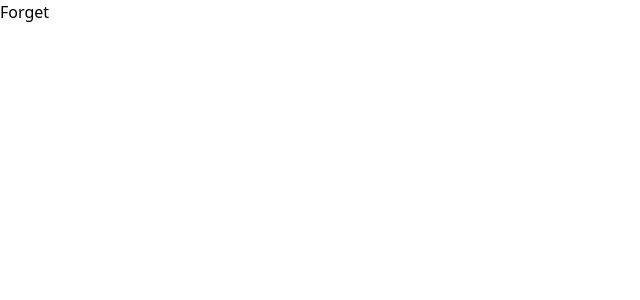
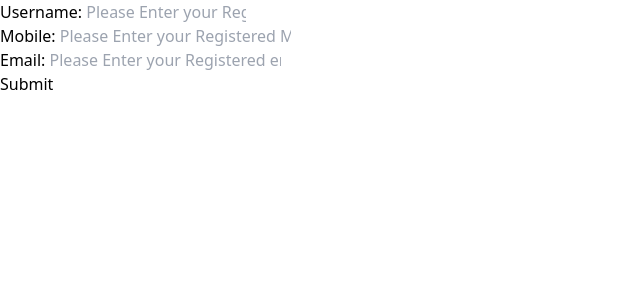
Before and after one commit to shashankdv1/Ecommerce-Website, a React (Create React App) app: page /Forget in a window 1280 px wide. Shown: the top 300 px of the page, without its empty margins (0-640 px from the left). Built offline with nearby package versions, Linux system fonts and the light colour scheme.

Commit message:
Changes and rectification in category pages code

```diff
--- a/src/Pages/AutoMobile.jsx
+++ b/src/Pages/AutoMobile.jsx
@@ -11,7 +11,7 @@ function AutoMobile()
     axios
       .get("http://localhost:8000/Categories/AutoMobile")
       .then((response) => {
-        if (response.data.success && response.data.eItems) {
+        if (response.data.success && response.data.AutoMobileItems) {
           setautoMobileItems(response.data.AutoMobileItems);
         } else {
           setError("No AutoMobile Items found");
--- a/src/Pages/Books.jsx
+++ b/src/Pages/Books.jsx
@@ -11,7 +11,7 @@ function Books()
     axios
       .get("http://localhost:8000/Categories/Books")
       .then((response) => {
-        if (response.data.success && response.data.eItems) {
+        if (response.data.success && response.data.BookItems) {
           setbookItems(response.data.BookItems);
         } else {
           setError("No Book Items found");
--- a/src/Pages/Forget.jsx
+++ b/src/Pages/Forget.jsx
@@ -2,10 +2,14 @@
 function Forget()
 {
 return(<>
-
-<h1>Forget</h1>
-
-
+<div>
+<form>
+    <label for="username">Username: </label><input class="w-40"name="username" type="text" placeholder="Please Enter your Registered username of lost account" /><br />
+    <label for="Number">Mobile: </label><input name="Number" type="text" placeholder="Please Enter your Registered Mobile Number of lost account" required/><br />
+    <label for="Email">Email: </label><input name="Email" type="text" placeholder="Please Enter your Registered email of lost account" /><br />
+    <button type="submit" >Submit</button>
+</form>
+</div>
 </>)
 }
 
--- a/src/Pages/Groceries.jsx
+++ b/src/Pages/Groceries.jsx
@@ -11,8 +11,8 @@ function Groceries()
     axios
       .get("http://localhost:8000/Categories/Groceries")
       .then((response) => {
-        if (response.data.success && response.data.eItems) {
-          setgroceryItems(response.data.BookItems);
+        if (response.data.success && response.data.GroceryItems) {
+          setgroceryItems(response.data.GroceryItems);
         } else {
           setError("No Grocery Items found");
         }
--- a/src/Pages/HomeAppliances.jsx
+++ b/src/Pages/HomeAppliances.jsx
@@ -10,8 +10,8 @@ function HomeAppliances() {
     axios
       .get("http://localhost:8000/Categories/Electronics")
       .then((response) => {
-        if (response.data.success && response.data.eItems) {
-          setHomeItems(response.data.eItems);
+        if (response.data.success && response.data.homeItems) {
+          setHomeItems(response.data.homeItems);
         } else {
           setError("No Home Items found");
         }
```
